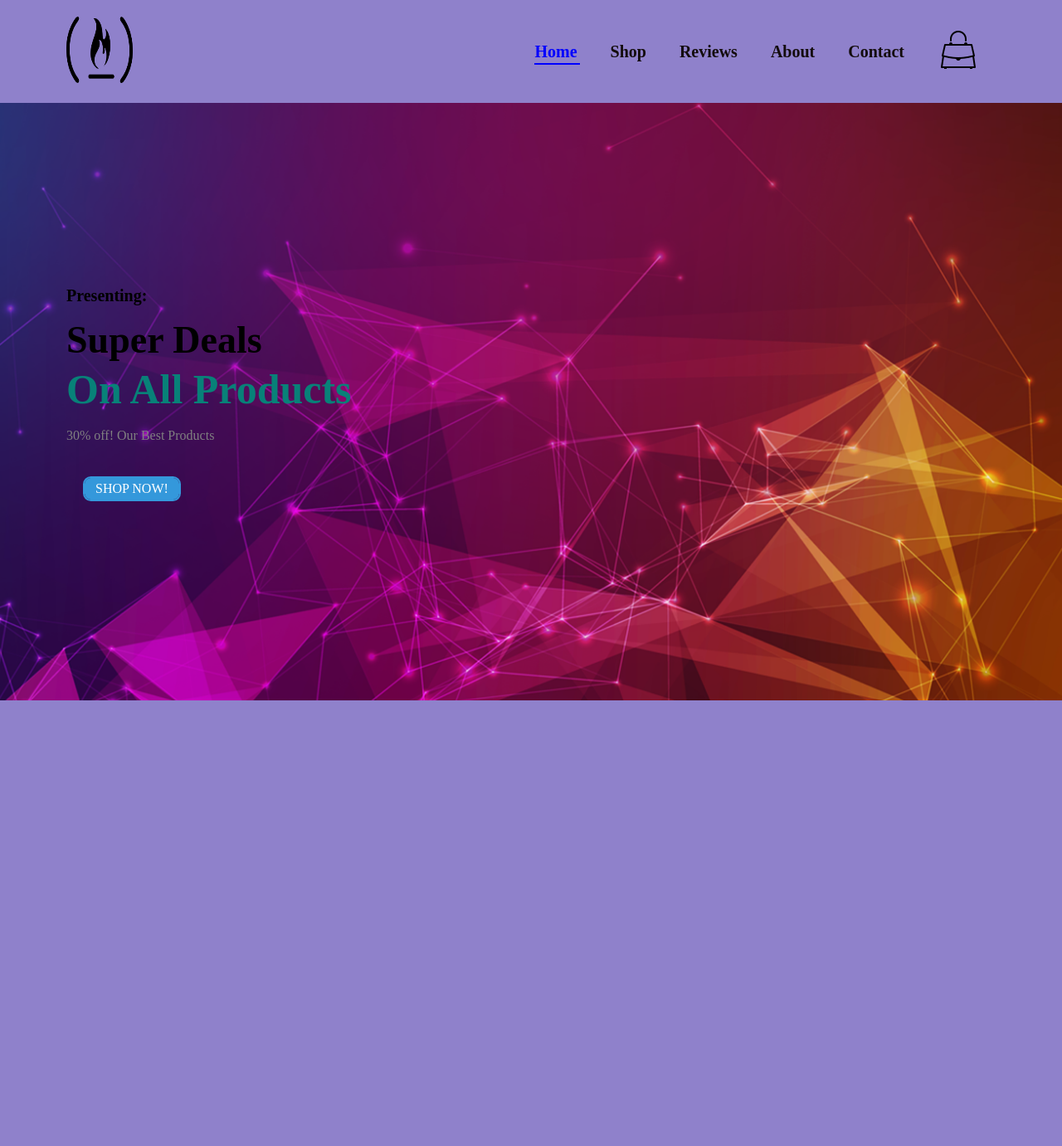
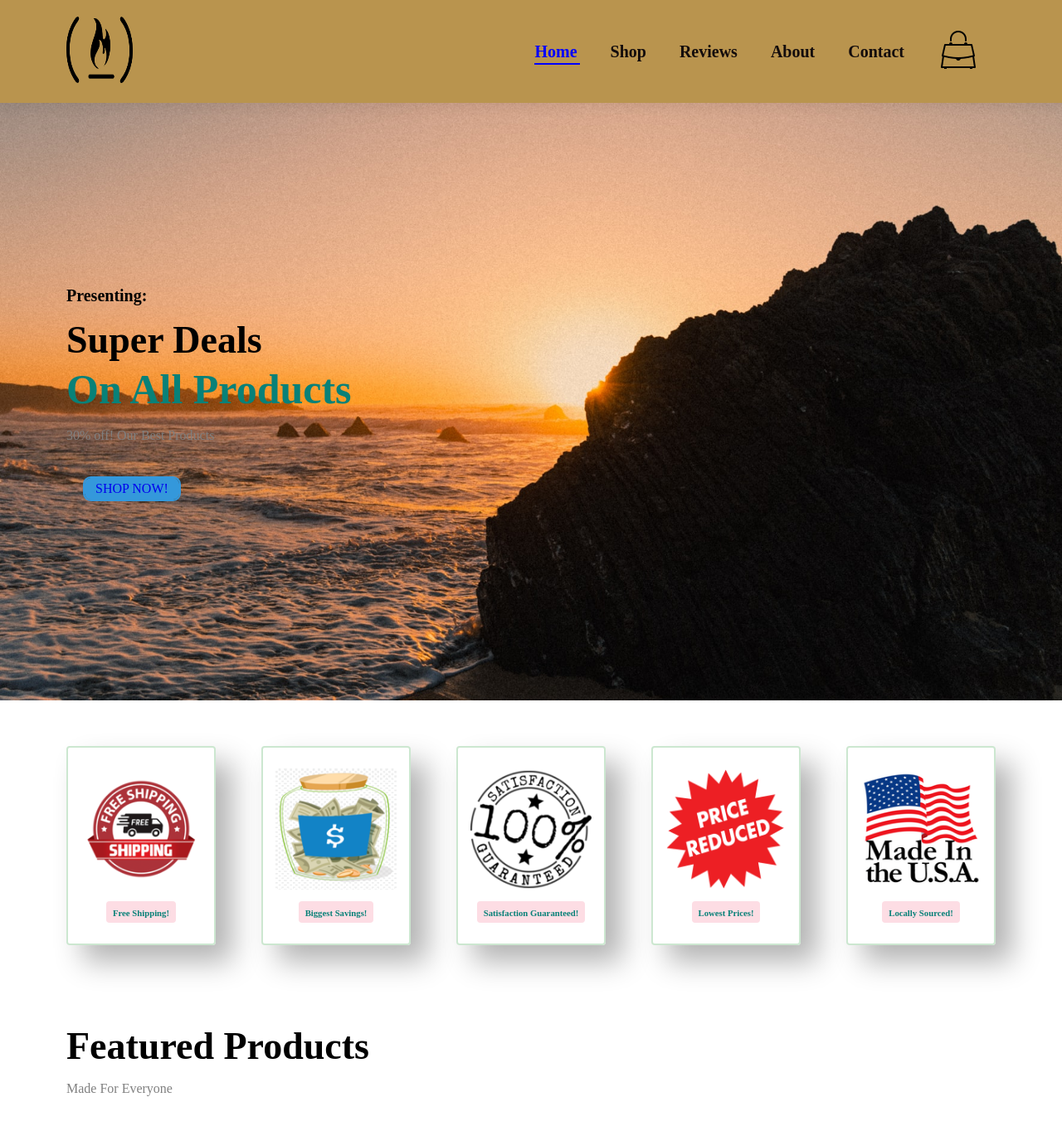
Before and after one commit to ale3x597/WebStore, a PHP site: page / in a window 1280 px wide. Shown: the whole page at 83% size. Before the commit the page ends 844 px from the top, so only its background shows below. Run offline with PHP 8.4, Linux system fonts and the light colour scheme.

Commit message:
still working on the homepage, looking way better than it was initially, navbar, and banner done, working on featured portion

```diff
--- a/index.html
+++ b/index.html
@@ -29,7 +29,39 @@
         <h2>Super Deals</h2>
         <h1>On All Products</h1>
         <p>30% off! Our Best Products</p>
-        <button>Shop Now!</button>
+        <button><a href="shop.html">Shop Now!</a></button>
+    </section>
+
+    <section id="feat" class="section-p1">
+        <div class="box">
+            <img src="img/ship.png" alt="Free Shipping!">
+            <h6>Free Shipping!</h6>
+        </div>
+        <div class="box">
+            <img src="img/savem.png" alt="Save Big!">
+            <h6>Biggest Savings!</h6>
+        </div>
+        <div class="box">
+            <img src="img/satisfied.png" alt="Satisfaction Guaranteed">
+            <h6>Satisfaction Guaranteed!</h6>
+        </div>
+        <div class="box">
+            <img src="img/price.gif" alt="Lowest Prices">
+            <h6>Lowest Prices!</h6>
+        </div>
+        <div class="box">
+            <img src="img/usa.png" alt="Made in Usa">
+            <h6>Locally Sourced!</h6>
+        </div>
+    </section>
+
+    <section id="pruduct1" class="section-p1">
+        <h2>Featured Products</h2>
+        <p>Made For Everyone</p>
+        <div>
+
+        </div>
+
     </section>
 
     <script src="script.js"></script>
--- a/styles.css
+++ b/styles.css
@@ -26,18 +26,16 @@ p{
     color:grey;
     margin: 15px 0 20px 0;
 }
-section-p1{
+.section-p1{
     padding: 40px 80px;
 }
-section-m1{
+.section-m1{
     margin:40px 0;
 }
 body{
     width:100%;
 }
-button{
 
-}
 /*Navigation Bar*/
 .logo{
     width: 80px;
@@ -48,8 +46,12 @@ button{
     align-items: center;
     justify-content: space-between;
     padding:20px 80px;
-    background-color: rgb(32, 5, 151, 0.5);
+    background-color: rgb(185, 148, 78);
     box-shadow: 0 5px 15px rgb(0, 0, 0, 0.06);
+    z-index:999;
+    position: sticky;
+    top:0;
+    left:0;
 }
 #nav_bar{
     display:flex;
@@ -84,7 +86,9 @@ button{
 }
 /* Home Page*/
 #banner{
-    background-image: url("img/banner.png");
+    background-image: url("img/banner.jpeg");
+    min-width: 400px;
+    object-fit: cover;
     height: 90vh;
     width:100%;
     background-size:cover;
@@ -123,10 +127,41 @@ button{
     text-decoration:none;
     text-align:center;
     text-transform: uppercase;
-
-
-
 }
 #banner button:hover{
     box-shadow: 0 0 10px 0 #3498db inset, 0 0 10px 4px #3498db;
 }
+#banner button a{
+text-decoration: none;
+}
+/*feature Section*/
+#feat{
+    display:flex;
+    align-items: center;
+    justify-content: space-between;
+    flex-wrap: wrap;
+}
+#feat .box{
+    width:180px;
+    text-align:center;
+    padding:25px 15px;
+    box-shadow: 20px 20px 34px rgb(0, 0,0,0.3);
+    border:2px solid #cce7d0;
+    border-radius:4px;
+    margin:15px 0px;
+}
+#feat .box:hover{
+    box-shadow: 10px 10px 54px rgb(70,62,211,0.1);
+}
+#feat .box img{
+    width:100%;
+    margin-bottom:10px;
+}
+#feat .box h6{
+    display:inline-block;
+    padding:9px 8px 6px 8px;
+    line-height: 1;
+    border-radius: 4px;
+    color: #088178;
+    background-color:#fddde4;
+}
```
Also changed, not shown: img/Banner.png, img/banner.jpeg (added), img/price.gif (added), img/satisfied.png (added), img/savem.png (added), img/ship.png (added), img/usa.png (added), 1 other file.
